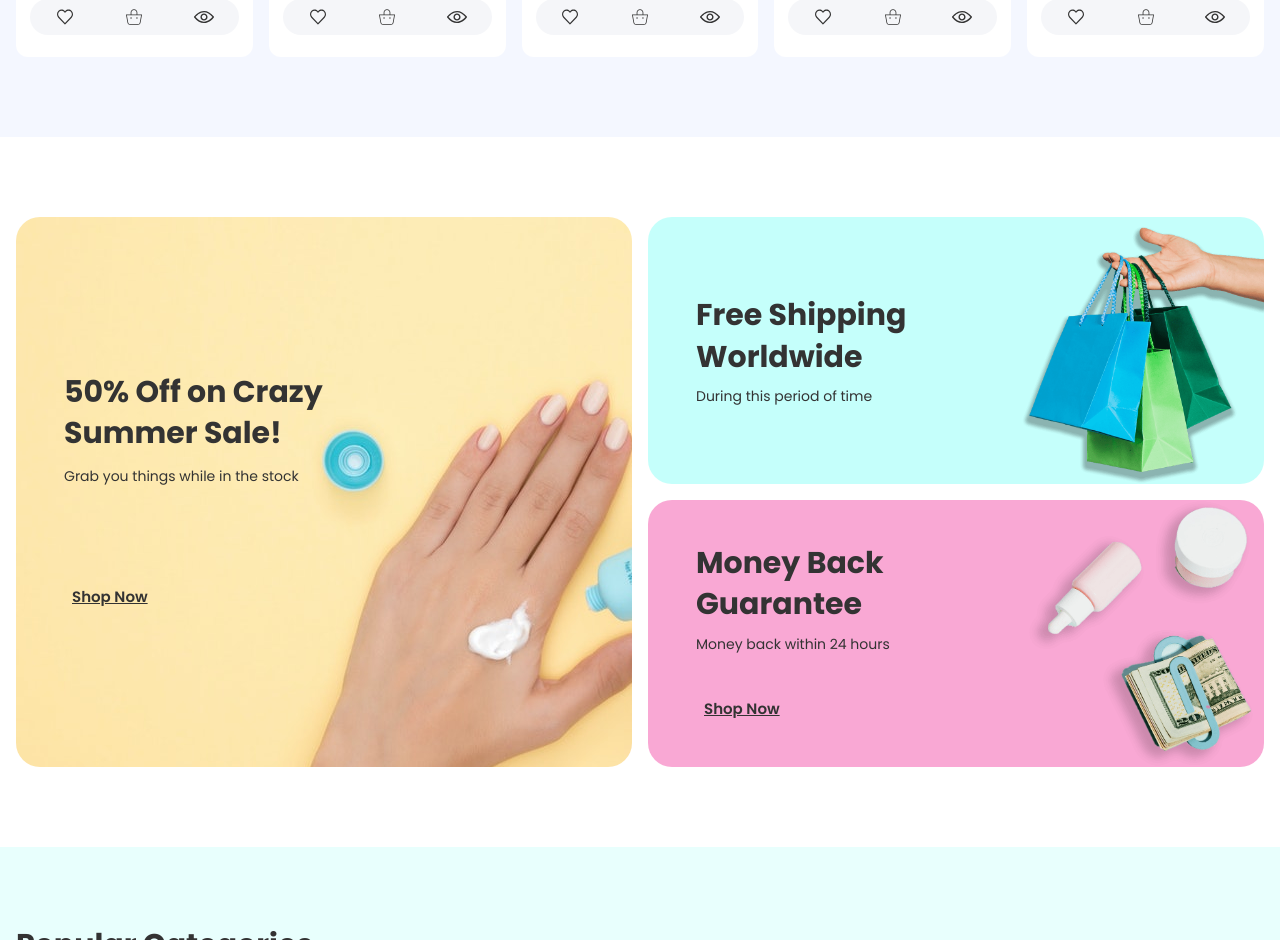
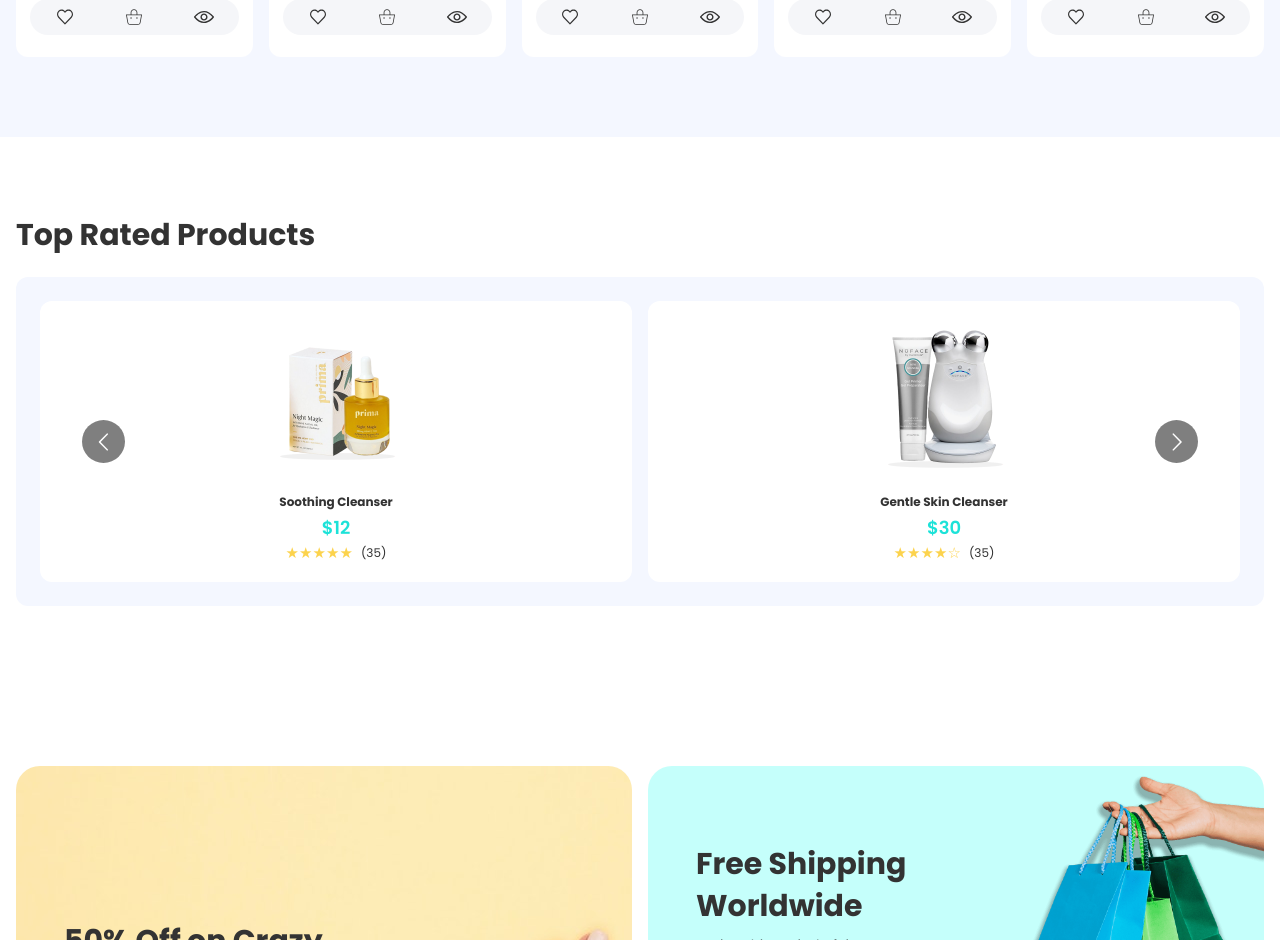
Before and after one commit to mhsazol111/tf-next-store, a Next.js app: page / in a window 1280 px wide. Shown: the part 1860-2800 px from the top of the page. Built offline with nearby package versions, Linux system fonts and the light colour scheme.

Commit message:
Top Rated Products Section

```diff
--- a/pages/index.jsx
+++ b/pages/index.jsx
@@ -10,6 +10,7 @@ import PopularCategories from '../src/components/PopularCategories';
 import NewsLetter from '../src/components/NewsLetter';
 import ProductGrid from '../src/components/ProductGrid';
 import Brands from '../src/components/Brands';
+import TopRatedProducts from '../src/components/TopRatedProducts';
 
 const Home = () => (
   <Layout>
@@ -25,7 +26,7 @@ const Home = () => (
       </div>
     </div>
 
-    <div className="section section__latest_product bg-theme_blue py-20">
+    <div className="section section__latest_products bg-theme_blue py-20">
       <div className="container">
         <InView
           variants={{
@@ -47,6 +48,34 @@ const Home = () => (
           </h2>
         </InView>
         <ProductGrid />
+      </div>
+    </div>
+
+    <div
+      className="section section__top_rated_products py-20"
+      // style={{ backgroundImage: 'url(/images/blob-scene-pink.svg)' }}
+    >
+      <div className="container">
+        <InView
+          variants={{
+            initial: { opacity: 0 },
+            animate: { opacity: 1, transition: { when: 'beforeChildren' } },
+          }}
+          threshold={0.1}
+        >
+          <h2 className="text-3xl mb-6 overflow-hidden">
+            <motion.span
+              variants={{
+                initial: { x: -300 },
+                animate: { x: 0, transition: { ease, duration: 1 } },
+              }}
+              className="block"
+            >
+              Top Rated Products
+            </motion.span>
+          </h2>
+        </InView>
+        <TopRatedProducts />
       </div>
     </div>
 
--- /dev/null
+++ b/src/components/TopRatedProducts.jsx
@@ -0,0 +1,96 @@
+import { motion } from 'framer-motion';
+import Carousel from 'react-multi-carousel';
+import Link from 'next/link';
+import Image from 'next/image';
+import dummyProducts from '../services/dummyAPI';
+import InView from './utilities/inView';
+import StarRating from './utilities/StarRating';
+
+const TopRatedProducts = () => {
+  const topRatedProducts = dummyProducts.slice(0, 7);
+  const responsive = {
+    desktop: {
+      breakpoint: {
+        max: 5000,
+        min: 1024,
+      },
+      items: 5,
+      // partialVisibilityGutter: 40,
+    },
+    tablet: {
+      breakpoint: {
+        max: 1024,
+        min: 768,
+      },
+      items: 2,
+      // partialVisibilityGutter: 30,
+    },
+    mobile: {
+      breakpoint: {
+        max: 768,
+        min: 0,
+      },
+      items: 1,
+      // partialVisibilityGutter: 30,
+    },
+  };
+
+  const itemReveal = {
+    initial: { y: -10, opacity: 0 },
+    animate: { y: 0, opacity: 1, transition: { duration: 0.3 } },
+  };
+
+  return (
+    <div className="bg-theme_blue p-4 rounded-xl">
+      <Carousel
+        responsive={responsive}
+        // autoPlay
+        infinite
+        arrows
+        showDots={false}
+        // customButtonGroup={<CustomArrows />}
+        // renderButtonGroupOutside
+        className="relative"
+      >
+        {topRatedProducts.map((product) => (
+          <InView
+            key={product.id}
+            variants={{ animate: { transition: { staggerChildren: 0.2 } } }}
+            className="p-2"
+          >
+            <Link href={`/products/${product.slug}`} passHref>
+              <a className="bg-white block rounded-xl px-2 py-4 text-center border-2 border-solid border-transparent focus:outline-none focus-visible:ring-2 focus-visible:ring-theme_green focus-visible:ring-opacity-75 transition-shadow ease-in-out duration-200 hover:ring-2 hover:ring-theme_green hover:ring-opacity-75">
+                <motion.div variants={itemReveal} className="pointer-events-none pb-2">
+                  <Image
+                    src={`/images/products/${product.imageUrl}`}
+                    width={product.imageWidth / 4}
+                    height={product.imageHeight / 4}
+                    alt={product.title}
+                  />
+                </motion.div>
+                <motion.h4 variants={itemReveal} className="text-xs">
+                  {product.title}
+                </motion.h4>
+                <motion.p
+                  variants={itemReveal}
+                  className="text-lg font-semibold pt-1 text-theme_green"
+                >
+                  ${product.price}
+                </motion.p>
+                <motion.div
+                  variants={itemReveal}
+                  className="star_rating text-center flex items-center justify-center"
+                >
+                  <StarRating value={product.rating} />
+                  <span className="text-xs ml-2">(35)</span>
+                </motion.div>
+              </a>
+            </Link>
+          </InView>
+        ))}
+      </Carousel>
+    </div>
+  );
+};
+
+export default TopRatedProducts;
```
